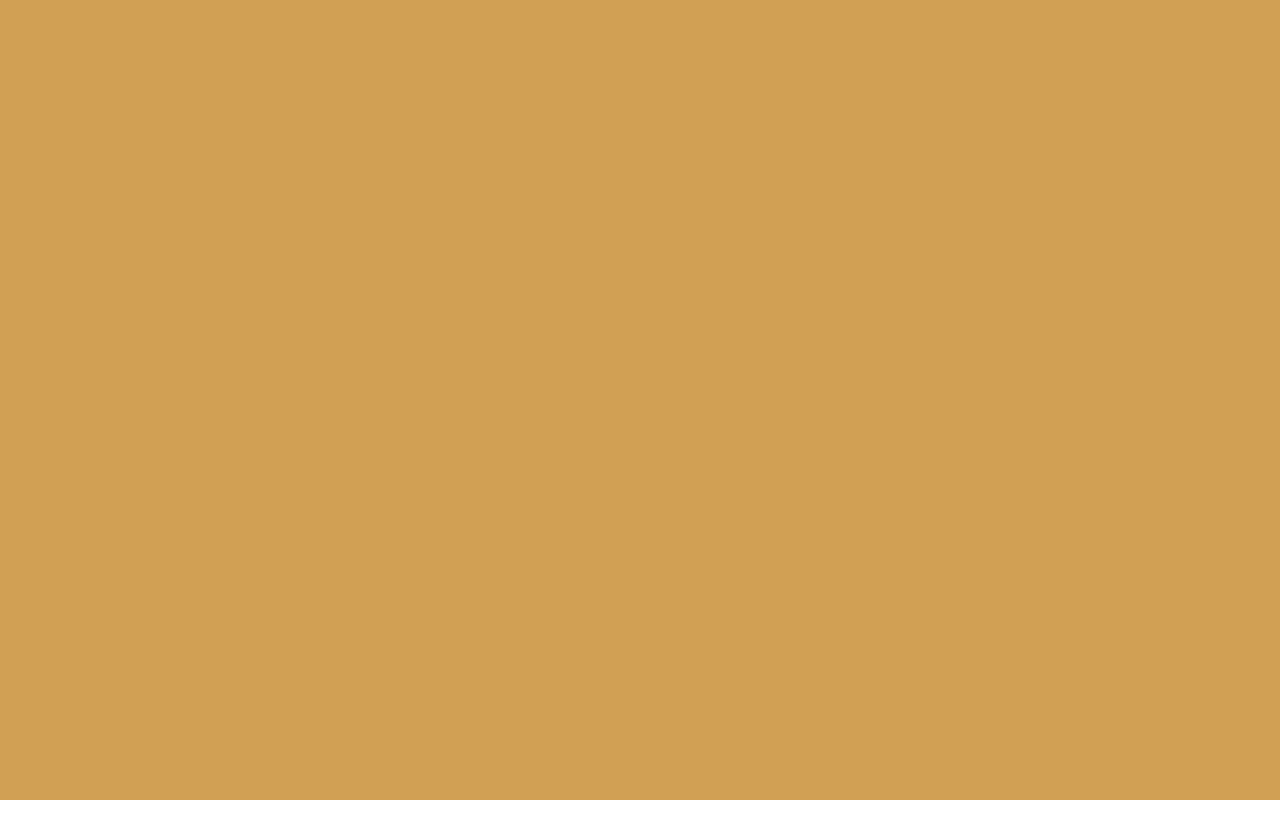
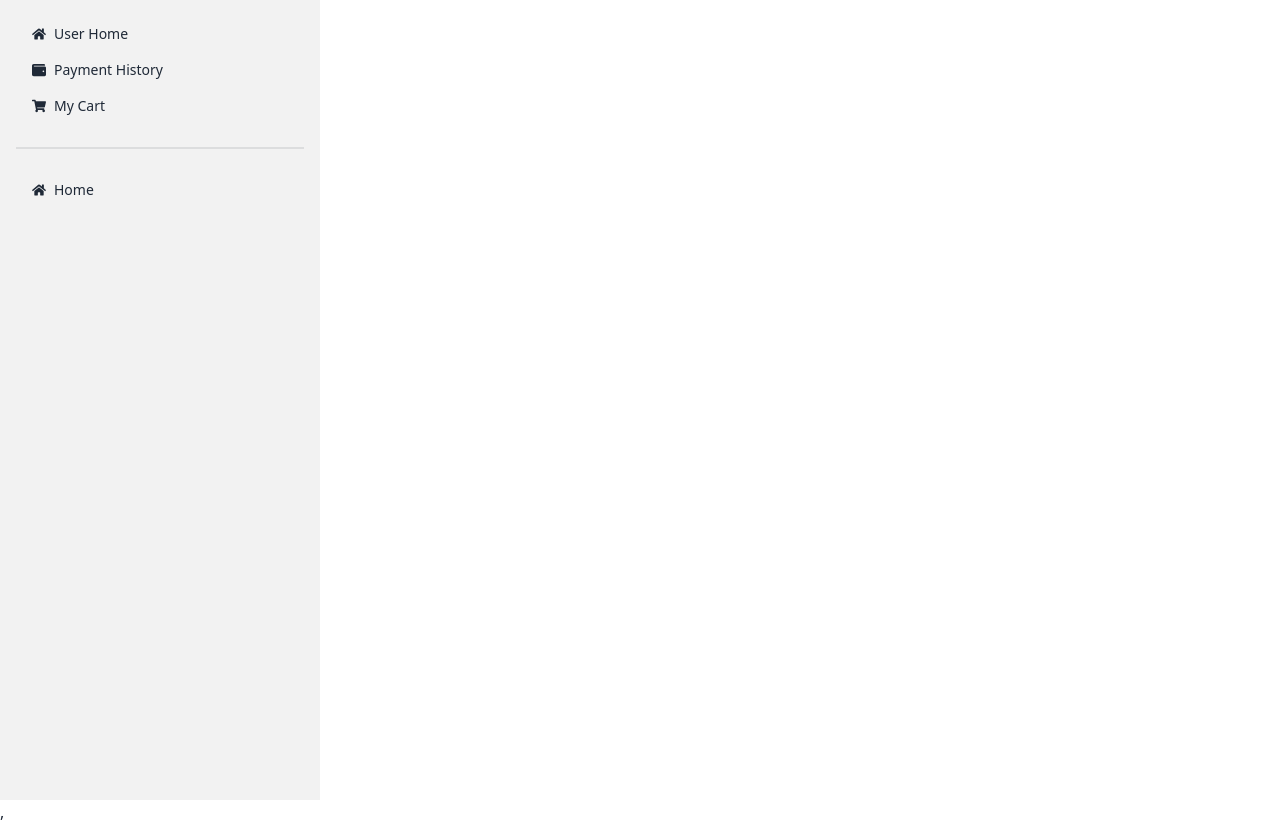
Before and after one commit to Atish1978/Summer-Camp-Client-Side, a React (Vite) app: page /dashboard in a window 1280 px wide. Before the commit the page ends 800 px from the top, so only its background shows below. Built offline with nearby package versions, Linux system fonts and the light colour scheme; no server answers.

Commit message:
delete button function completed

```diff
--- a/src/Layout/Dashboard.jsx
+++ b/src/Layout/Dashboard.jsx
@@ -1,4 +1,5 @@
-import { NavLink, Outlet } from "react-router-dom";
+import { FaHome, FaShoppingCart, FaWallet } from "react-icons/fa";
+import { Link, Outlet } from "react-router-dom";
 // import { FaShoppingCart, FaWallet, FaCalendarAlt, FaHome, FaUtensils, FaBook, FaUsers } from 'react-icons/fa';
 // import useCart from "../hooks/useCart";
 // import useAdmin from "../hooks/useAdmin";
@@ -10,45 +11,22 @@ const Dashboard = () => {
     // const [isAdmin] = useAdmin();
 
     return (
-        <div className="drawer drawer-mobile ">
+        <div className="drawer lg:drawer-open">
             <input id="my-drawer-2" type="checkbox" className="drawer-toggle" />
-            <div className="drawer-content">
+            <div className="drawer-content flex flex-col items-center justify-center">
+                {/* Page content here */}
                 <label htmlFor="my-drawer-2" className="btn btn-primary drawer-button lg:hidden">Open drawer</label>
                 <Outlet></Outlet>
-
             </div>
-            <div className="drawer-side bg-[#D1A054]">
+            <div className="drawer-side">
                 <label htmlFor="my-drawer-2" className="drawer-overlay"></label>
-                <ul className="menu p-4 w-80">
-
-                    {/* {
-                        isAdmin ? <>
-                            <li><NavLink to="/dashboard/adminhome"><FaHome></FaHome> Admin Home</NavLink></li>
-                            <li><NavLink to="/dashboard/addItem"> <FaUtensils></FaUtensils> Add an Item</NavLink></li>
-                            <li><NavLink to="/dashboard/manageitems"><FaWallet></FaWallet> Manage Items</NavLink></li>
-                            <li><NavLink to="/"><FaBook></FaBook> Manage Bookings(not implemented)</NavLink></li>
-                            <li><NavLink to="/dashboard/allusers"><FaUsers></FaUsers> All Users</NavLink></li>
-
-                        </> : <>
-                            <li><NavLink to="/dashboard/userhome"><FaHome></FaHome> User Home</NavLink></li>
-                            <li><NavLink to="/"><FaCalendarAlt></FaCalendarAlt> Reservations</NavLink></li>
-                            <li><NavLink to="/"><FaWallet></FaWallet> Payment History</NavLink></li>
-                            <li>
-                                <NavLink to="/dashboard/mycart"><FaShoppingCart></FaShoppingCart> My Cart
-                                    <span className="badge inl badge-secondary">+{selectedclass?.length || 0}</span>
-                                </NavLink>
-
-                            </li>
-                        </>
-                    } */}
-
-
-
-
+                <ul className="menu p-4 w-80 h-full bg-base-200 text-base-content">
+                    {/* Sidebar content here */}
+                    <li><Link><FaHome></FaHome>User Home</Link></li>
+                    <li><Link><FaWallet></FaWallet>Payment History</Link></li>
+                    <li><Link><FaShoppingCart></FaShoppingCart>My Cart</Link></li>
                     <div className="divider"></div>
-                    <li><NavLink to="/"> Home</NavLink> </li>
-                    <li><NavLink to="/menu"> Our Menu</NavLink></li>
-                    <li><NavLink to="/order/salad">Order Food</NavLink></li>
+                    <li><Link to='/'><FaHome></FaHome>Home</Link></li>
                 </ul>
 
             </div>
--- a/src/pages/Dashboard/MyCart/MyCart.jsx
+++ b/src/pages/Dashboard/MyCart/MyCart.jsx
@@ -7,7 +7,7 @@ import { Link } from "react-router-dom";
 const MyCart = () => {
     const [selectedclass, refetch] = useCart();
     console.log(selectedclass);
-    // how does reduce work!!!
+
     const total = selectedclass.reduce((sum, item) => item.price + sum, 0);
 
     const handleDelete = item => {
@@ -21,7 +21,7 @@ const MyCart = () => {
             confirmButtonText: 'Yes, delete it!'
         }).then((result) => {
             if (result.isConfirmed) {
-                fetch(`http://localhost:5000/${item._id}`, {
+                fetch(`http://localhost:5000/selectedclass/${item._id}`, {
                     method: 'DELETE'
                 })
                     .then(res => res.json())
@@ -40,7 +40,7 @@ const MyCart = () => {
     }
 
     return (
-        <div className="w-full">
+        <div className="w-full mt-12">
             {/* <Helmet>
                 <title>Bistro Boss | My Cart</title>
             </Helmet> */}
@@ -59,6 +59,7 @@ const MyCart = () => {
                             <th>SL</th>
                             <th>Image</th>
                             <th>Class Name</th>
+                            <th>Available Seats</th>
                             <th>Price</th>
                             <th>Action</th>
                         </tr>
@@ -81,7 +82,8 @@ const MyCart = () => {
                                 <td>
                                     {item.sportsName}
                                 </td>
-                                <td className="">${item.price}</td>
+                                <td className="ps-10">{item.availableSeats}</td>
+                                <td className="ps-6">${item.price}</td>
                                 <td>
                                     <button onClick={() => handleDelete(item)} className="btn btn-ghost bg-red-600  text-white"><FaTrashAlt></FaTrashAlt></button>
                                 </td>
```
